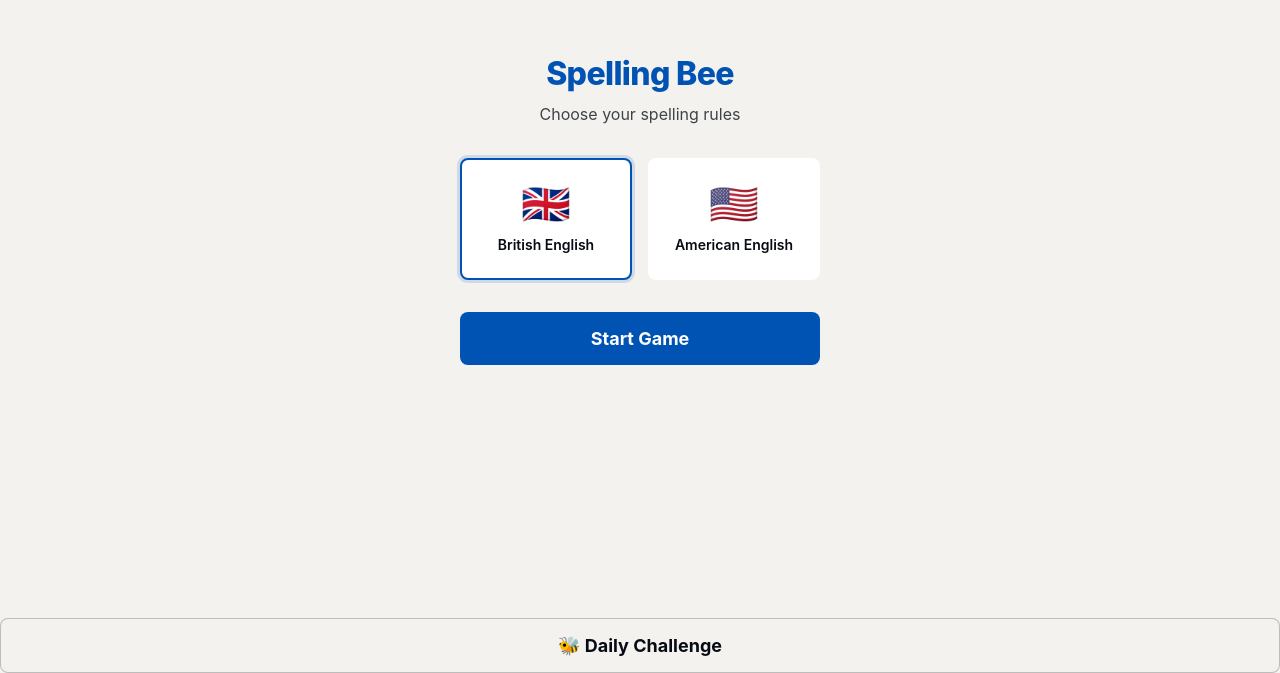
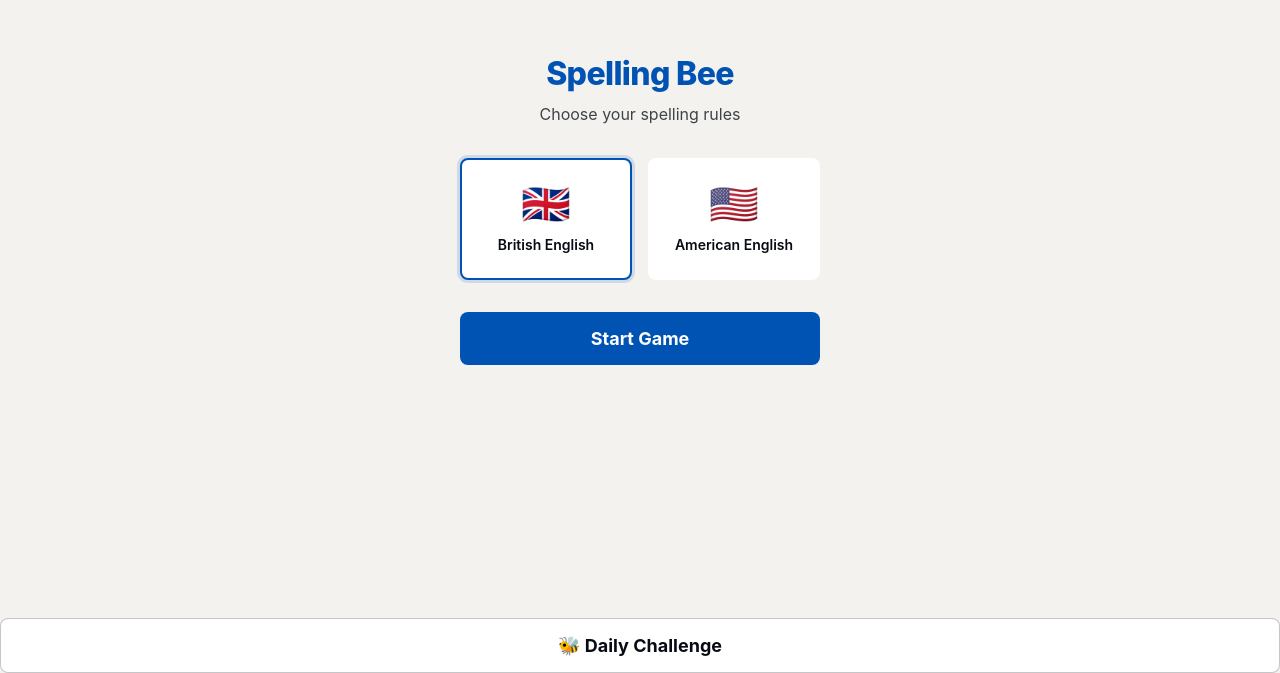
Before and after one commit to azmeenafandi/spelling-bee, a SvelteKit app: page / in a window 1280 px wide. Shown: the part 190-863 px from the top of the page. Built offline with nearby package versions, Linux system fonts and the light colour scheme.

Commit message:
Fix: Daily Challenge button invisible — background matched page color, changed to var(--color-surface)

```diff
--- a/src/routes/+page.svelte
+++ b/src/routes/+page.svelte
@@ -920,7 +920,7 @@
   .daily-btn {
     width: 100%;
     padding: var(--space-4);
-    background: var(--color-background);
+    background: var(--color-surface);
     color: var(--color-text-primary);
     border: 1px solid color-mix(in oklch, var(--color-text-secondary) 30%, transparent);
     border-radius: var(--radius);
@@ -935,7 +935,7 @@
 
   .daily-btn:hover {
     transform: translateY(-1px);
-    background: color-mix(in oklch, var(--color-background) 90%, var(--color-primary));
+    background: color-mix(in oklch, var(--color-primary) 8%, var(--color-surface));
   }
 
   .daily-btn:focus-visible {
```
